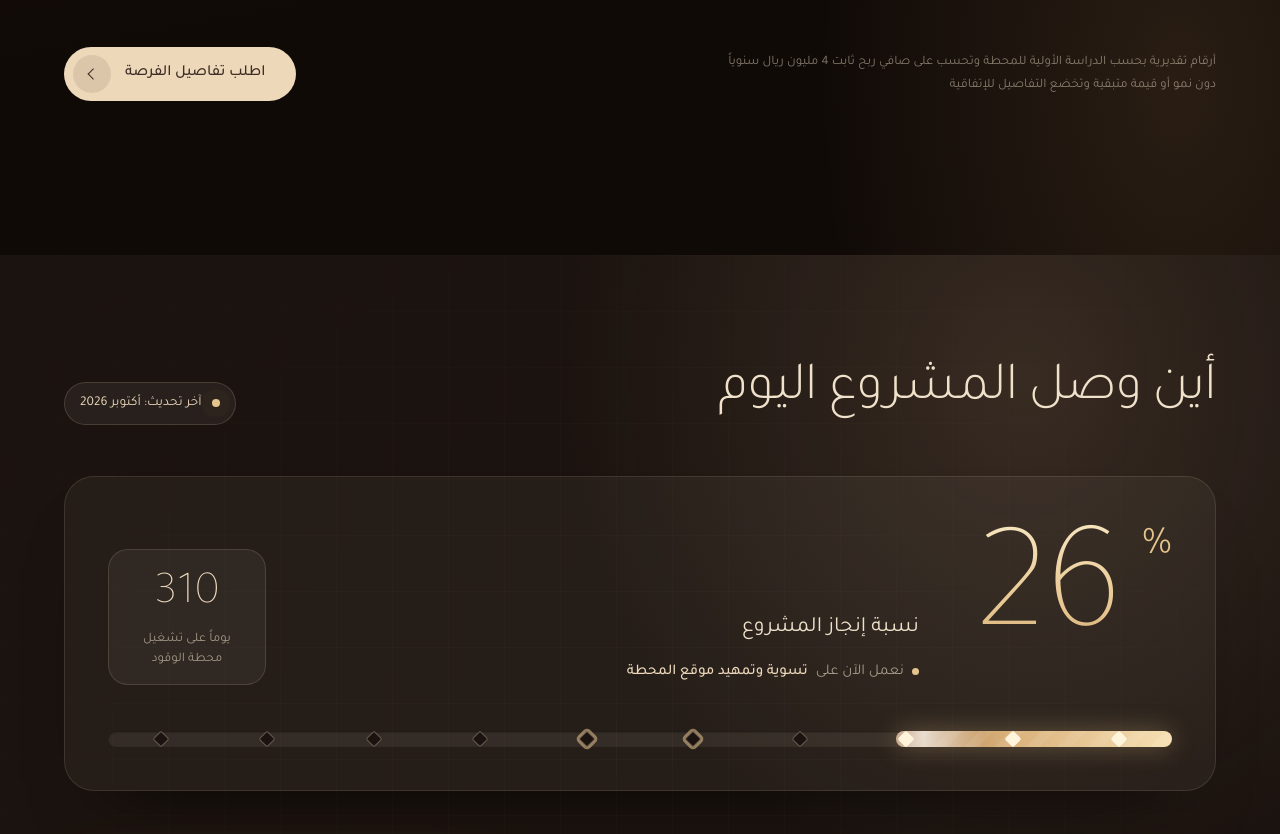
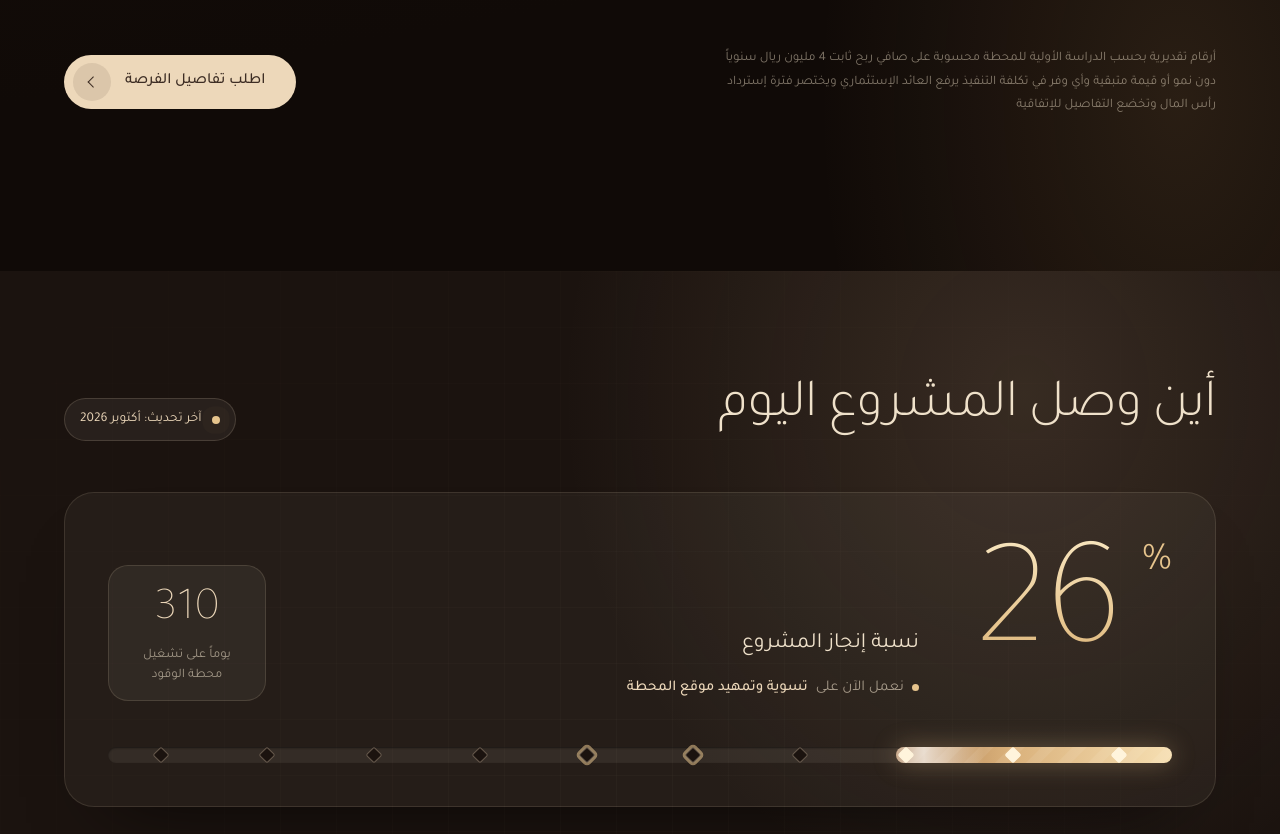
Before and after one commit to buadrealestate/buad-website, a plain HTML site: page station/index.html in a window 1280 px wide. Shown: the part 2076-2910 px from the top of the page. Drawn offline with Linux system fonts and the light colour scheme; animation ran at ten frames a second.

Commit message:
Station invest note: lower build cost raises the return and shortens payback
Co-Authored-By: Claude Opus 5.5 <noreply@anthropic.com>

```diff
--- a/station/index.html
+++ b/station/index.html
@@ -113,7 +113,7 @@
     </ul>
 
     <div class="sinv__end reveal">
-      <p class="sinv__note">أرقام تقديرية بحسب الدراسة الأولية للمحطة وتحسب على صافي ربح ثابت <span dir="ltr">4</span> مليون ريال سنوياً دون نمو أو قيمة متبقية وتخضع التفاصيل للإتفاقية</p>
+      <p class="sinv__note">أرقام تقديرية بحسب الدراسة الأولية للمحطة محسوبة على صافي ربح ثابت <span dir="ltr">4</span> مليون ريال سنوياً دون نمو أو قيمة متبقية وأي وفر في تكلفة التنفيذ يرفع العائد الإستثماري ويختصر فترة إسترداد رأس المال وتخضع التفاصيل للإتفاقية</p>
       <a class="btn btn--light btn--ico" href="https://wa.me/966550000126?text=طلب%20تفاصيل%20الفرصة%20الإستثمارية%20—%20محطة%20واجهة%20الجموم" target="_blank" rel="noopener"><span>اطلب تفاصيل الفرصة</span><i class="btn__ico" aria-hidden="true"></i></a>
     </div>
   </div>
@@ -125,6 +125,7 @@ new IntersectionObserver(([e],o)=>{if(!e.isIntersecting)return;o.disconnect();s.
 const t0=performance.now();(function f(t){const k=Math.min(1,(t-t0)/2000),e2=1-Math.pow(1-k,4);n.textContent=(v*e2).toFixed(1);if(k<1)requestAnimationFrame(f)})(t0)},{threshold:.25}).observe(s)})();
 </script>
 <!-- invest:end -->
+
 
 
 <section class="jprog" id="progress">
```
